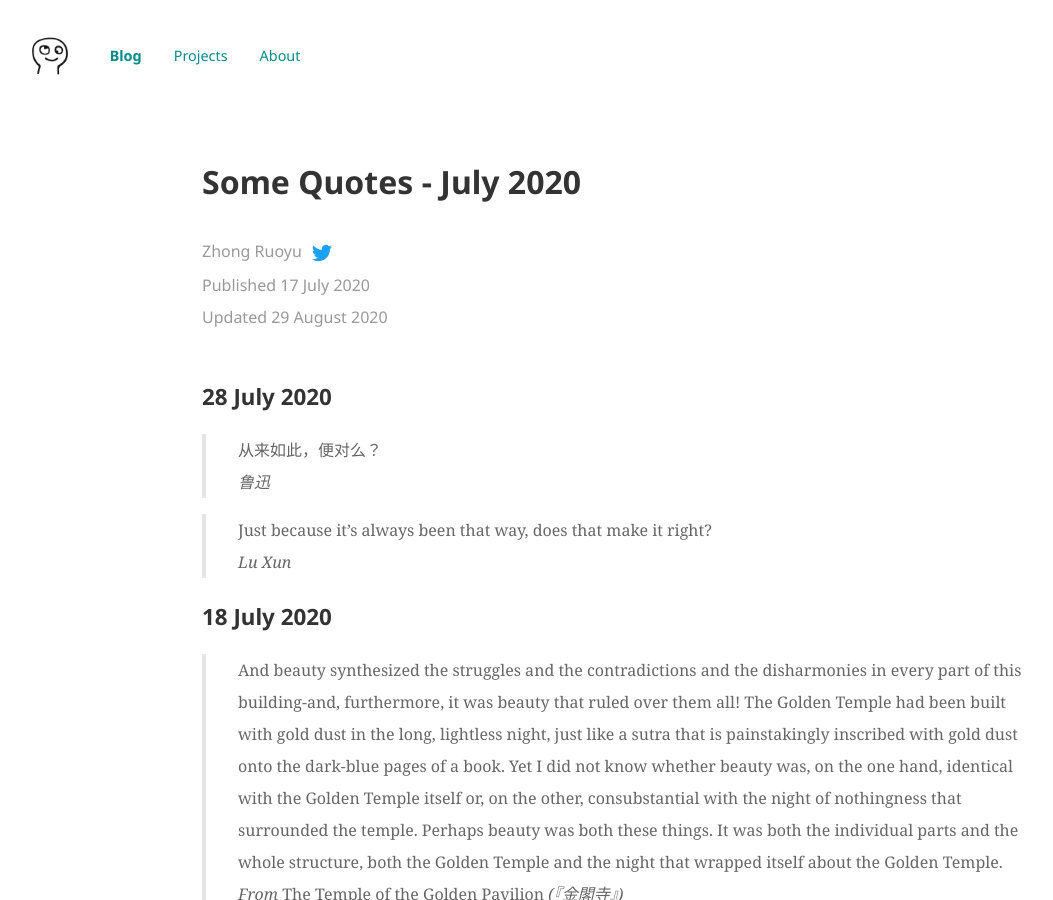
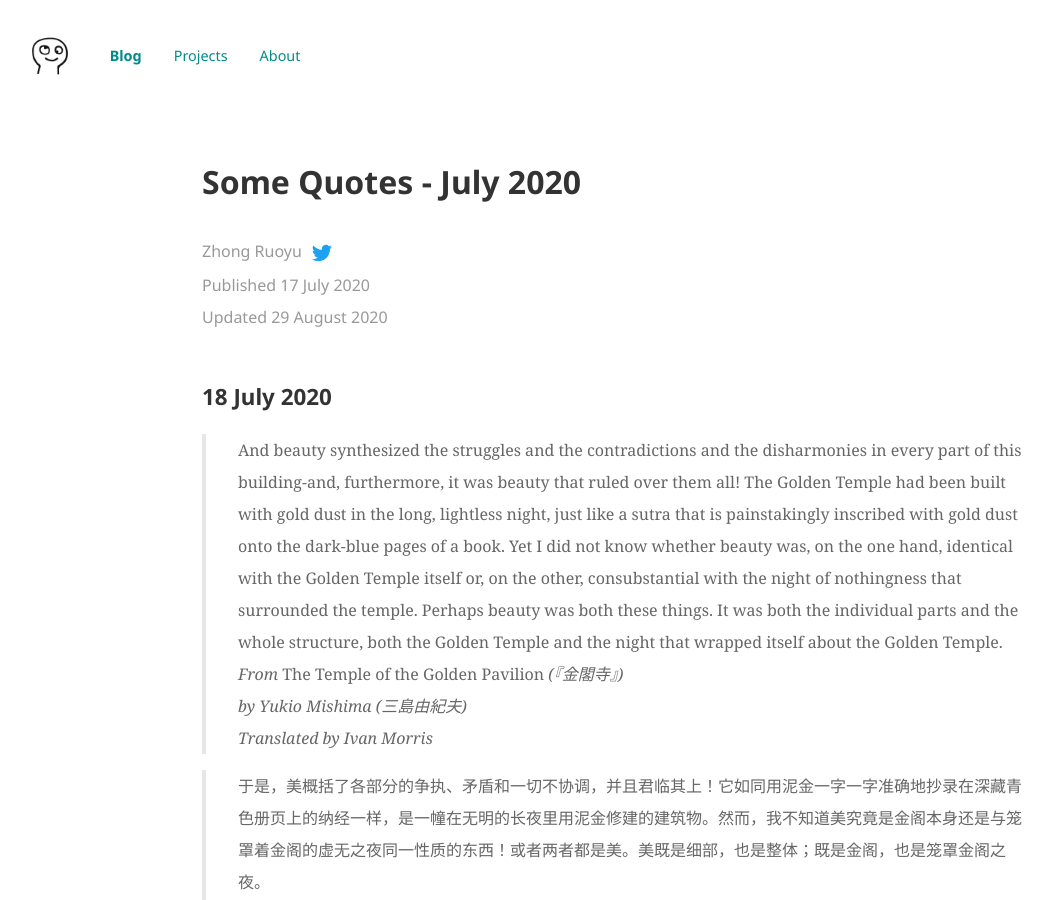
Before and after one commit to ZhongRuoyu/ruoyu.xyz, a Jekyll site: the page built from _posts/2020-07-18-quotes.md, in a window 1280 px wide and 900 px high. Shown: the whole window, without its empty margins (6-1059 px from the left). Built offline with Jekyll 4.4.1, drawn with Linux system fonts in a browser that asks for light colours.

Commit message:
Post updated

```diff
--- a/_posts/2020-07-18-quotes.md
+++ b/_posts/2020-07-18-quotes.md
@@ -8,13 +8,10 @@ tag:
 description: Some quotes for July 2020.
 ---
 
-### 28 July 2020
+<!--### 28 July 2020
 
 > 从来如此，便对么？
-> *鲁迅*
-
-> Just because it's always been that way, does that make it right?
-> *Lu Xun*
+> *鲁迅*-->
 
 ### 18 July 2020
 
```
